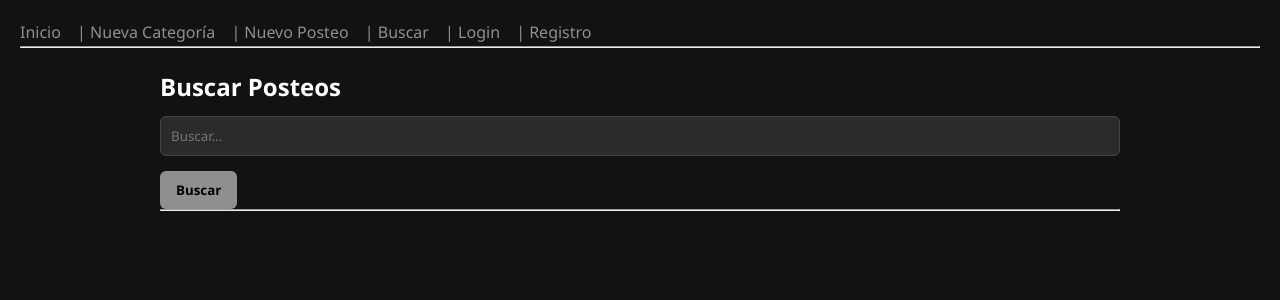
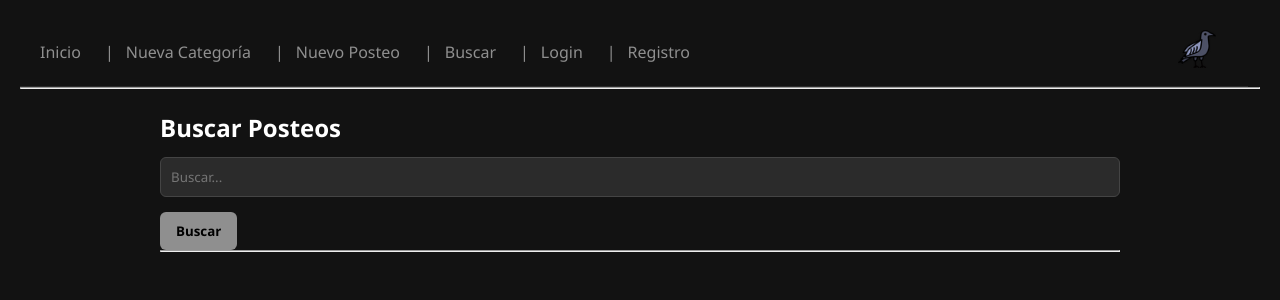
Before and after one commit to Mobu7p/MiPrimeraPagina-TobiasCarpintieri, a Django app: page /buscar/ in a window 1280 px wide. Shown: the top 300 px of the page. Run offline with Django 5.2, Linux system fonts and the light colour scheme.

Commit message:
version final de twother

```diff
--- a/blog/templates/blog/base.html
+++ b/blog/templates/blog/base.html
@@ -4,7 +4,6 @@
 <head>
     <meta charset="UTF-8">
     <title>{% block title %}Twother{% endblock %}</title>
-    {% load static %}
     <link rel="stylesheet" href="{% static 'css/styles.css' %}">
     <link rel="icon" href="{% static 'icon/twother.ico' %}" type="image/x-icon">
 </head>
@@ -12,7 +11,8 @@
 <body>
 
     <header>
-        <nav>
+        <nav class="navbar">
+            <div class="nav-left">
                 <a href="{% url 'lista_posteos' %}">Inicio</a> |
                 <a href="{% url 'crear_categoria' %}">Nueva Categoría</a> |
                 <a href="{% url 'crear_posteo' %}">Nuevo Posteo</a> |
@@ -24,6 +24,13 @@
                     <a href="{% url 'login' %}">Login</a> |
                     <a href="{% url 'registro' %}">Registro</a>
                 {% endif %}
+            </div>
+
+            <div class="nav-right">
+                <a href="{% url 'lista_posteos' %}" title="Volver al inicio">
+                    <img src="{% static 'icon/twother45.ico' %}" alt="Twother Logo" class="logo-icon">
+                </a>
+            </div>
         </nav>
     </header>
 
--- a/static/css/styles.css
+++ b/static/css/styles.css
@@ -118,3 +118,35 @@ ul li {
     padding: 10px;
   }
 }
+
+.navbar {
+  display: flex;
+  justify-content: space-between;
+  align-items: center;
+  background-color: #121212;
+  padding: 10px 20px;
+  border-bottom: 1px solid #2c2c2c;
+}
+
+.nav-left {
+  display: flex;
+  flex-wrap: wrap;
+  gap: 12px;
+}
+
+.nav-right {
+  display: flex;
+  align-items: center;
+}
+
+.logo-icon {
+  width: 38px;
+  height: 38px;
+  cursor: pointer;
+  transition: transform 0.3s ease, filter 0.3s ease;
+}
+
+.logo-icon:hover {
+  transform: scale(1.2);
+  filter: brightness(1.5);
+}
```
Also changed, not shown: static/icon/twother45.ico (added). Lines whose indentation alone changed are shown as unchanged.
